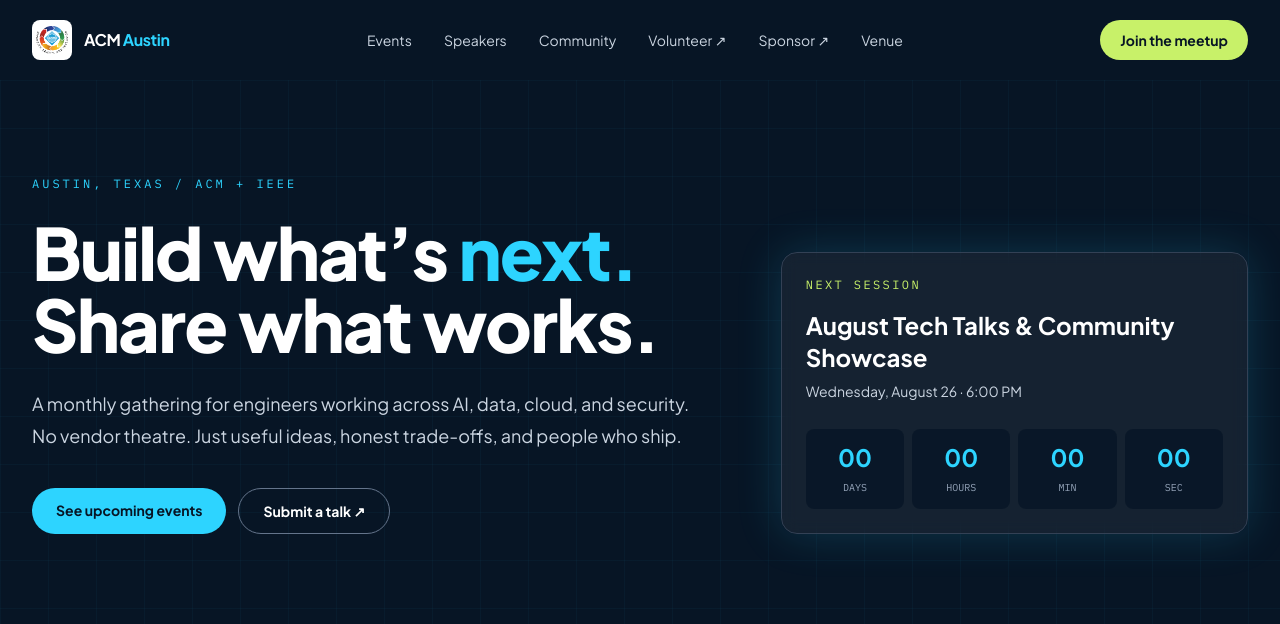
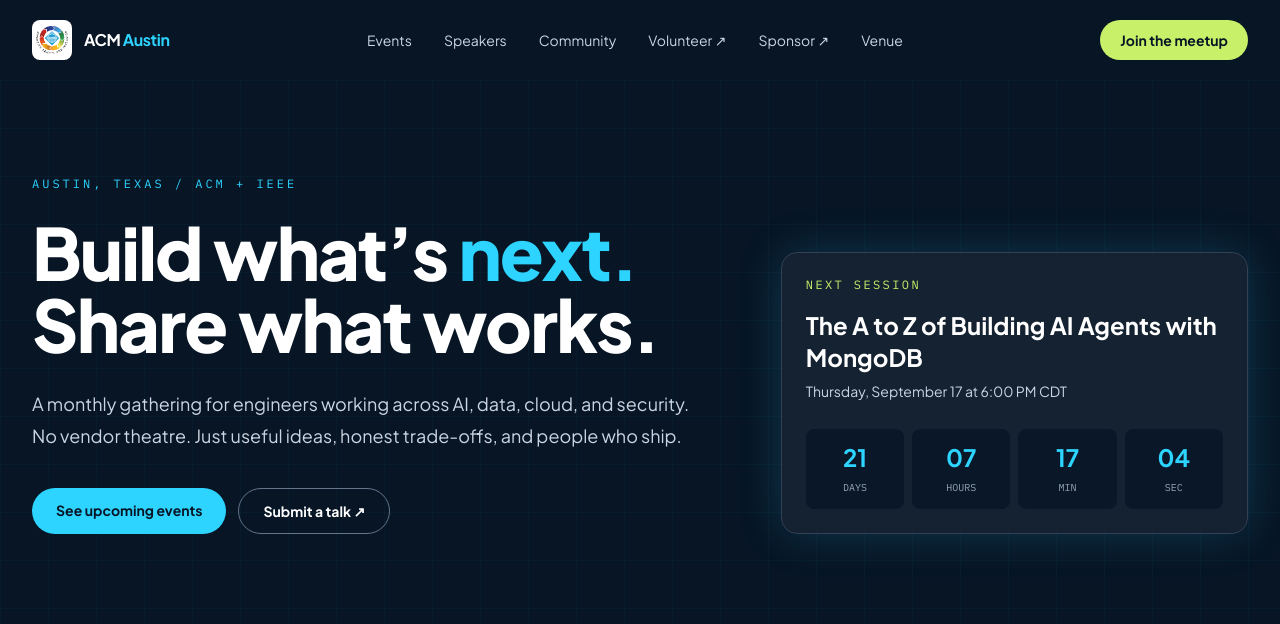
Before and after one commit to acmorg/acm-austin, a plain HTML site: page index.html in a window 1280 px wide. Shown: the top 624 px of the page. Drawn offline with nearby package versions, Linux system fonts and the light colour scheme; no server answers.

Commit message:
add todo for linkedin integration and counter

```diff
--- a/index.html
+++ b/index.html
@@ -151,9 +151,21 @@
       }
     }
 
-    // Countdown uses the same event object that renders the first card.
+    let activeEvents = EVENTS;
+    function getNextEvent(events) {
+      return [...events].filter(event => new Date(event.date).getTime() > Date.now()).sort((first, second) => new Date(first.date) - new Date(second.date))[0] || events[events.length - 1];
+    }
+
+    function updateNextEvent(event) {
+      if (!event) return;
+      document.querySelector('#next-event-name').textContent = event.title;
+      document.querySelector('#next-event-date').textContent = new Intl.DateTimeFormat('en-US', { weekday: 'long', month: 'long', day: 'numeric', hour: 'numeric', minute: '2-digit', timeZone: 'America/Chicago', timeZoneName: 'short' }).format(new Date(event.date));
+    }
+
     function updateCountdown() {
-      const remaining = Math.max(0, new Date(EVENTS[0].date).getTime() - Date.now());
+      const nextEvent = getNextEvent(activeEvents);
+      updateNextEvent(nextEvent);
+      const remaining = Math.max(0, new Date(nextEvent.date).getTime() - Date.now());
       const totalSeconds = Math.floor(remaining / 1000);
       [['days', Math.floor(totalSeconds / 86400)], ['hours', Math.floor(totalSeconds / 3600) % 24], ['minutes', Math.floor(totalSeconds / 60) % 60], ['seconds', totalSeconds % 60]].forEach(([id, value]) => document.querySelector(`#${id}`).textContent = String(value).padStart(2, '0'));
     }
@@ -178,7 +190,11 @@
     }
     renderVolunteers(VOLUNTEERS);
 
-    fetchMeetupEvents().then(renderEvents);
+    fetchMeetupEvents().then(events => {
+      activeEvents = events;
+      renderEvents(events);
+      updateCountdown();
+    });
     fetchSessionizeData().then(data => renderPastSpeakers(data.speakers || data.speakerList || [])).catch(error => console.warn('Sessionize speaker directory unavailable:', error));
     updateCountdown();
     setInterval(updateCountdown, 1000);
```
Also changed, not shown: 1 other file.
